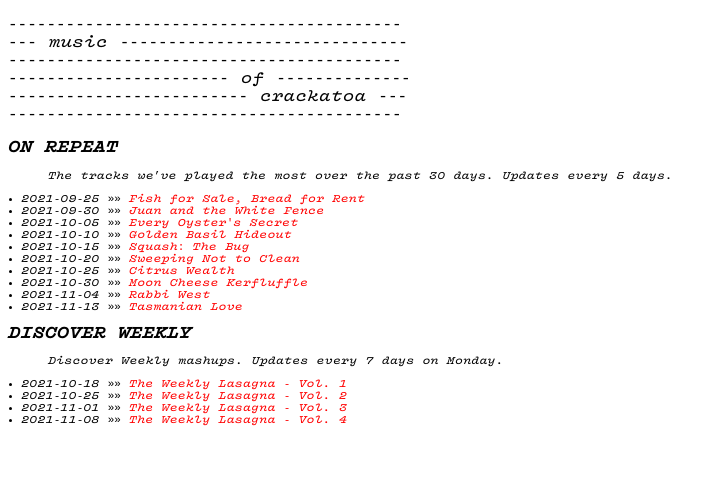
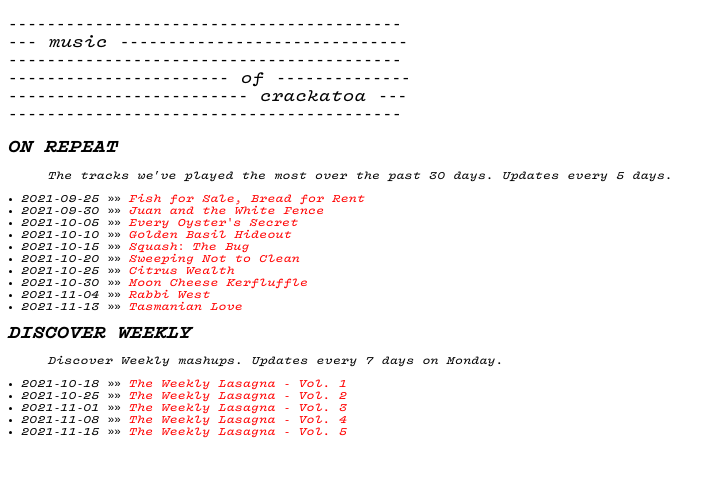
Before and after one commit to noahgorstein/music-of-crackatoa, a Jekyll site: the page built from index.md, in a window 1280 px wide. Shown: the top 477 px of the page, without its empty margins (0-726 px from the left). Built offline with Jekyll 4.4.1, drawn with Linux system fonts in a browser that asks for light colours.

Commit message:
weekly lasagna v5

```diff
--- a/_data/discover_weekly.yml
+++ b/_data/discover_weekly.yml
@@ -13,3 +13,7 @@
 - playlist_name: The Weekly Lasagna - Vol. 4
   creation_date: 2021-11-08
   playlist_uri: https://open.spotify.com/playlist/6SdpnlPdt1JQk6cXriJ5mt?si=51e84f5b1b344b8c
+
+- playlist_name: The Weekly Lasagna - Vol. 5
+  creation_date: 2021-11-15
+  playlist_uri: https://open.spotify.com/playlist/5jMaRKx22PBNOactHpY3gN?si=7f4bcda2fe064680
```
